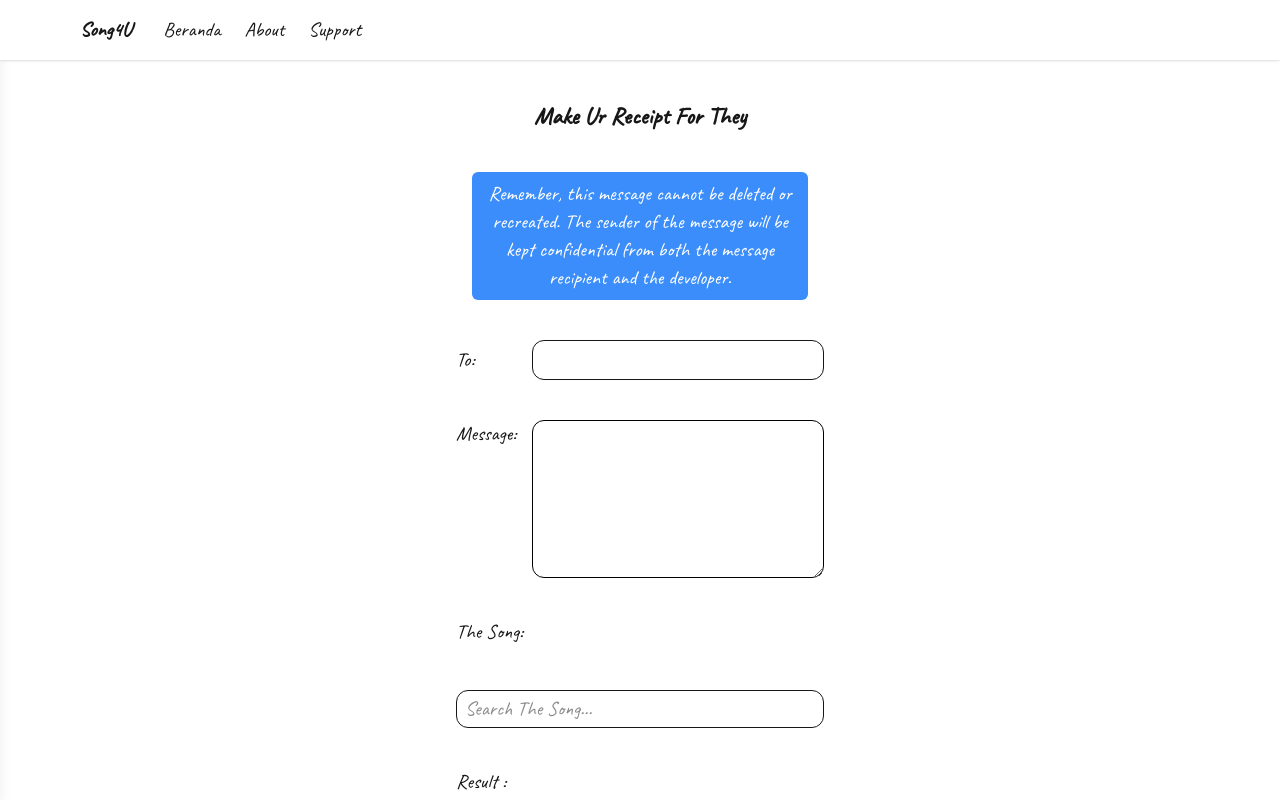
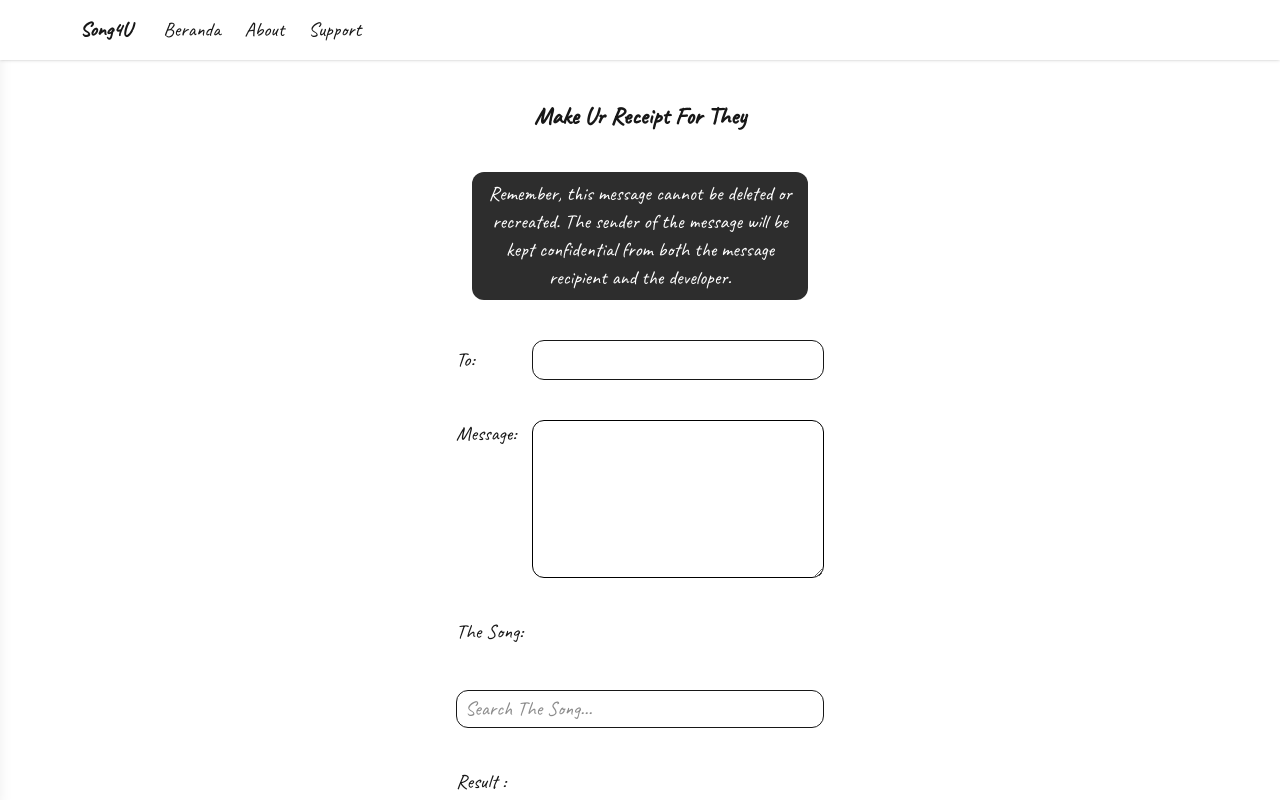
Before and after one commit to imAbizars/song4u, a Next.js app: page /receipt in a window 1280 px wide. Shown: the top 800 px of the page. Built offline with nearby package versions, Linux system fonts and the light colour scheme.

Commit message:
style:edit backgroud color element warning

```diff
--- a/src/app/receipt/page.jsx
+++ b/src/app/receipt/page.jsx
@@ -76,7 +76,7 @@ export default function Search() {
     <section className="flex justify-center min-h-screen ">
       <div className="pt-10 pb-10 w-full h-full max-w-[25rem] px-4 space-y-10">
         <h1 className="text-center text-2xl font-bold">Make Ur Receipt For They</h1>
-        <div className="text-center bg-[#3A8DFA] text-white rounded-md mx-4 p-2">
+        <div className="text-center bg-[#2D2D2D] text-white rounded-xl mx-4 p-2">
             Remember, this message cannot be deleted or recreated. The sender of the message will be kept confidential from both the message recipient and the developer.
         </div>
         {/* input nama */}
```
